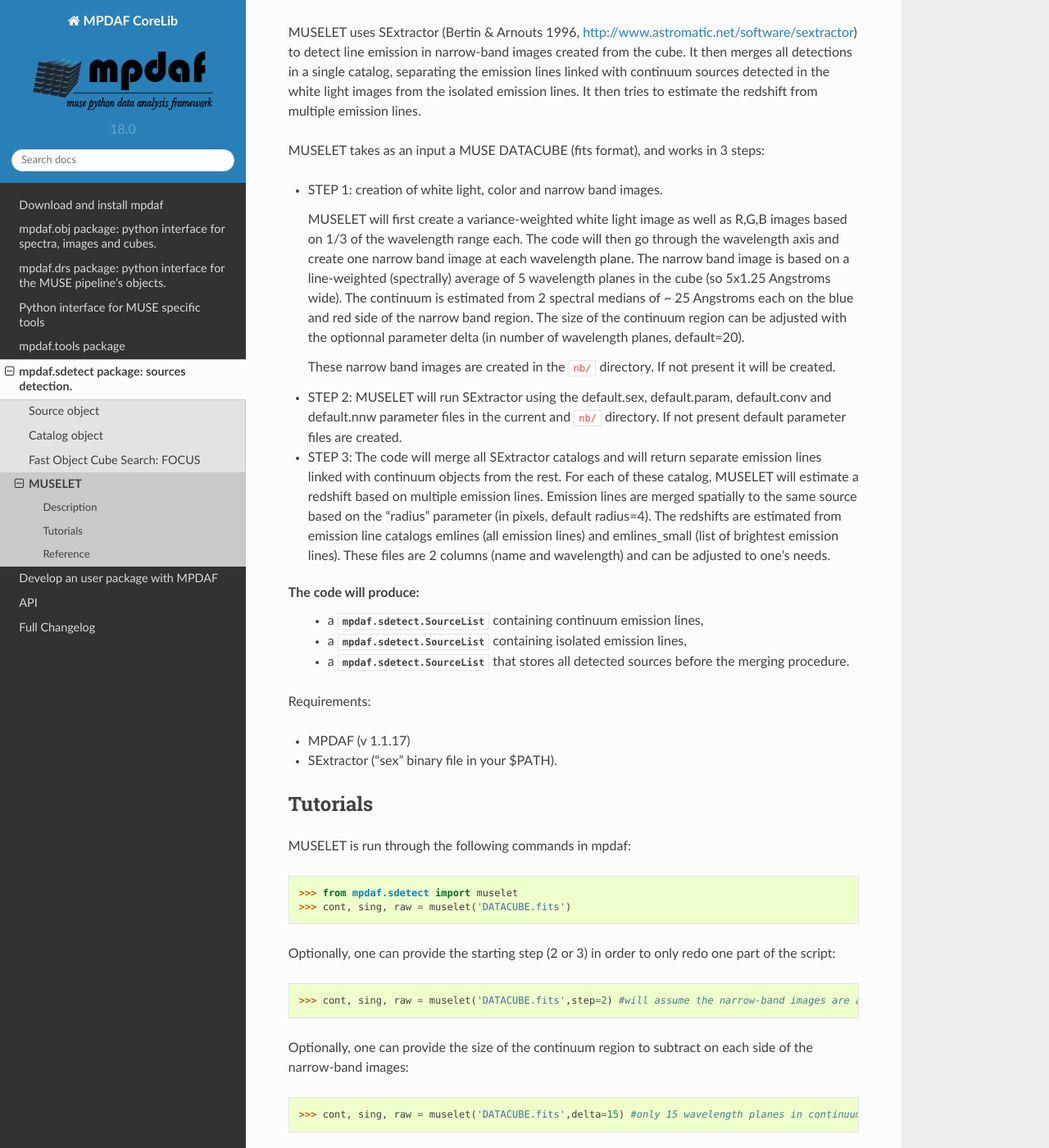
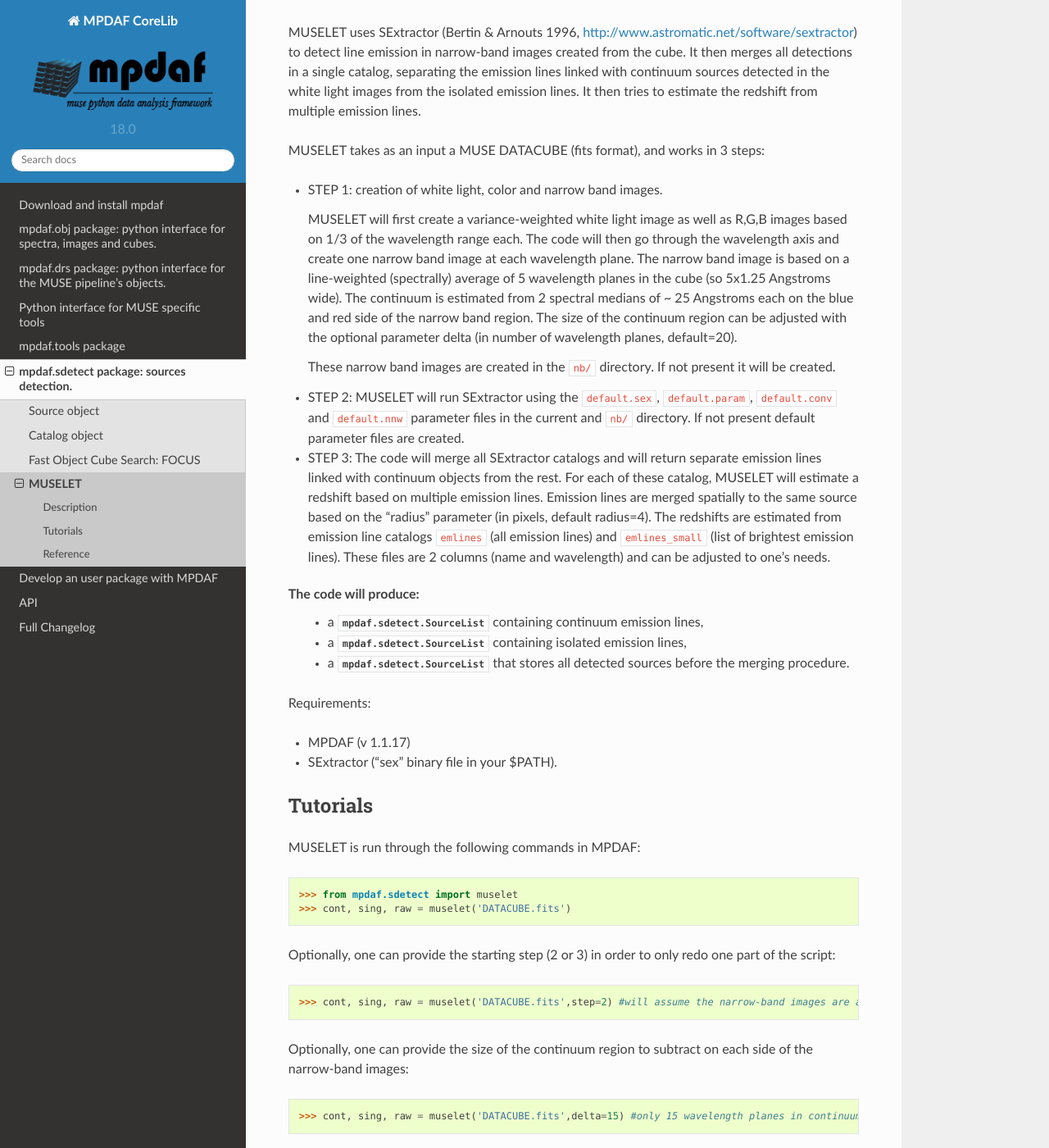
Before and after one commit to musevlt/mpdaf, a Sphinx documentation site: the page built from doc/CoreLib/source/user_manual_muselet.rst, in a window 1280 px wide and 1400 px high, scrolled down 516 px. Shown: the whole window at 82% size. Built offline with Sphinx 7.4.7 and the Read the Docs theme 2.0.0, drawn with Linux system fonts in a browser that asks for light colours; some of the changed text lies outside the part shown.

Commit message:
Fix typos in Muselet doc.

```diff
--- a/doc/CoreLib/source/user_manual_muselet.rst
+++ b/doc/CoreLib/source/user_manual_muselet.rst
@@ -30,24 +30,25 @@ MUSELET takes as an input a MUSE DATACUBE (fits format), and works in 3 steps:
   (spectrally) average of 5 wavelength planes in the cube (so 5x1.25 Angstroms
   wide). The continuum is estimated from 2 spectral medians of ~ 25 Angstroms
   each on the blue and red side of the narrow band region. The size of the
-  continuum region can be adjusted with the optionnal parameter delta (in
+  continuum region can be adjusted with the optional parameter delta (in
   number of wavelength planes, default=20).
 
   These narrow band images are created in the ``nb/`` directory. If not present
   it will be created.
 
-- STEP 2: MUSELET will run SExtractor using the default.sex, default.param,
-  default.conv and default.nnw parameter files in the current and ``nb/``
-  directory. If not present default parameter files are created.
+- STEP 2: MUSELET will run SExtractor using the ``default.sex``,
+  ``default.param``, ``default.conv`` and ``default.nnw`` parameter files in
+  the current and ``nb/`` directory. If not present default parameter files are
+  created.
 
 - STEP 3: The code will merge all SExtractor catalogs and will return separate
   emission lines linked with continuum objects from the rest.  For each of
   these catalog, MUSELET will estimate a redshift based on multiple emission
   lines. Emission lines are merged spatially to the same source based on the
   "radius" parameter (in pixels, default radius=4).  The redshifts are
-  estimated from emission line catalogs emlines (all emission lines) and
-  emlines_small (list of brightest emission lines). These files are 2 columns
-  (name and wavelength) and can be adjusted to one's needs.
+  estimated from emission line catalogs ``emlines`` (all emission lines) and
+  ``emlines_small`` (list of brightest emission lines). These files are
+  2 columns (name and wavelength) and can be adjusted to one's needs.
 
 The code will produce:
   - a :class:`mpdaf.sdetect.SourceList` containing continuum emission lines,
@@ -62,7 +63,7 @@ Requirements:
 Tutorials
 =========
 
-MUSELET is run through the following commands in mpdaf::
+MUSELET is run through the following commands in MPDAF::
 
   >>> from mpdaf.sdetect import muselet
   >>> cont, sing, raw = muselet('DATACUBE.fits')
@@ -77,7 +78,7 @@ each side of the narrow-band images::
 
   >>> cont, sing, raw = muselet('DATACUBE.fits',delta=15) #only 15 wavelength planes in continuum estimate
 
-The method :func:`mpdaf.sdetect.SourceList.write` could be used to  save all
+The method :func:`mpdaf.sdetect.SourceList.write` could be used to save all
 sources and the corresponding catalog  as FITS files::
 
   >>> cont.write(path='cont', fmt='working')
```
Also changed, not shown: other parts of doc/CoreLib/source/user_manual_muselet.rst (+5 -3 lines).
